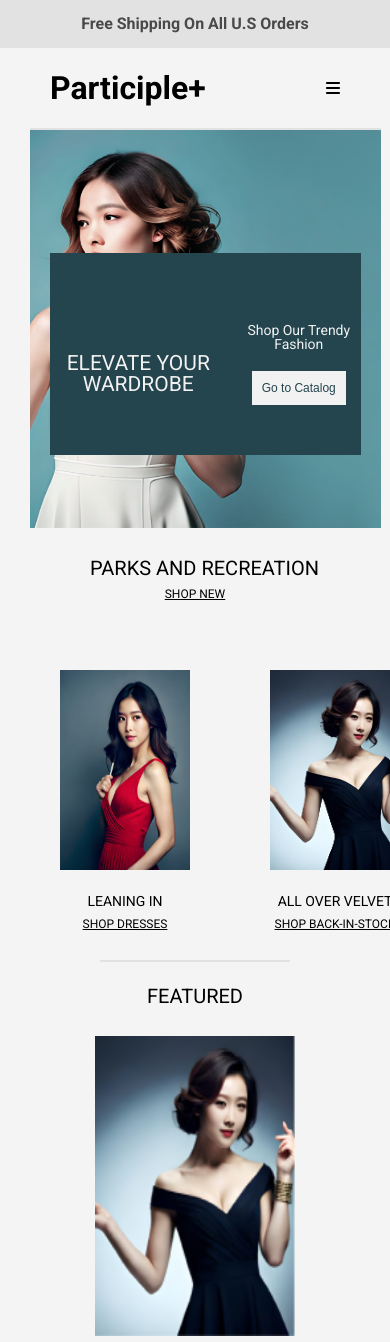
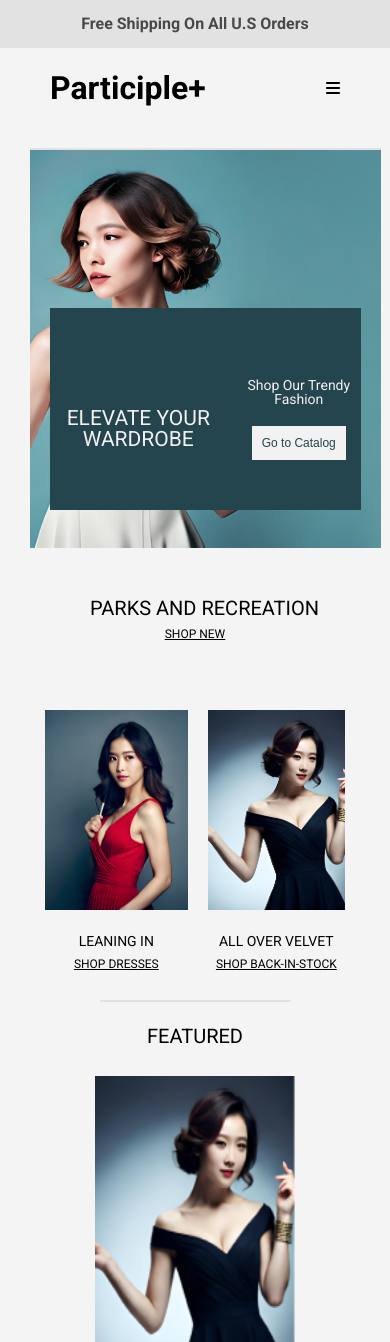
Before and after one commit to oreoluwa212/store_clothing, a React (Vite) app: page / in a window 390 px wide. Shown: the top 1342 px of the page. Built offline with nearby package versions, Linux system fonts and the light colour scheme.

Commit message:
Responsive hero page

```diff
--- a/src/styles/PageStyles.scss
+++ b/src/styles/PageStyles.scss
@@ -151,7 +151,8 @@
 
   @media (max-width: 598px) {
     width: 90%;
-    margin: 0 30px;
+    margin: 20px 30px;
+    padding-bottom: 30px;
   }
 
   .elevate {
@@ -188,6 +189,7 @@
       display: flex;
       flex-direction: row;
     }
+
     @media (max-width: 433px) {
       margin: 0px 20px;
       padding: 50px 10px;
@@ -234,6 +236,7 @@
       @media (max-width: 820px) {
         gap: 10px;
       }
+
       @media (max-width: 598px) {
         gap: 20px;
         padding-top: 20px;
@@ -299,7 +302,7 @@
 
           @media (max-width: 433px) {
             font-size: 12px;
-            padding: 10px ;
+            padding: 10px;
           }
         }
       }
@@ -359,8 +362,8 @@
 
     @media (max-width: 420px) {
       width: 400px;
-      margin-left: 30px;
       padding: 0 50px;
+      gap: 20px;
     }
 
     .img1,
@@ -997,6 +1000,7 @@
       flex-direction: column;
       gap: 20px;
     }
+
     .gallery {
 
       .imgs {
@@ -1007,6 +1011,7 @@
         @media (max-width: 740px) {
           width: 200px;
         }
+
         @media (max-width: 1239px) {
           display: flex;
           flex-direction: row;
@@ -1055,8 +1060,9 @@
         padding-top: 20px;
         height: 400px;
       }
+
       @media (max-width: 420px) {
-              width:250px;
+        width: 250px;
       }
     }
   }
@@ -1083,6 +1089,7 @@
         flex-direction: column;
         align-items: end;
       }
+
       i {
         font-size: 30px;
         padding: 5px 10px;
@@ -1102,7 +1109,7 @@
         }
       }
 
-      .maria{
+      .maria {
         h3 {
           font-size: 22px;
           color: orangered;
@@ -1244,8 +1251,9 @@
 
       @media (max-width: 919px) {
         font-size: 18px;
-          grid-template-columns: 1fr 1fr 1fr 1fr ;
+        grid-template-columns: 1fr 1fr 1fr 1fr;
       }
+
       div {
         background-color: #e9dfdf;
         padding: 5px 1px;
```
Lines whose indentation alone changed are shown as unchanged.
